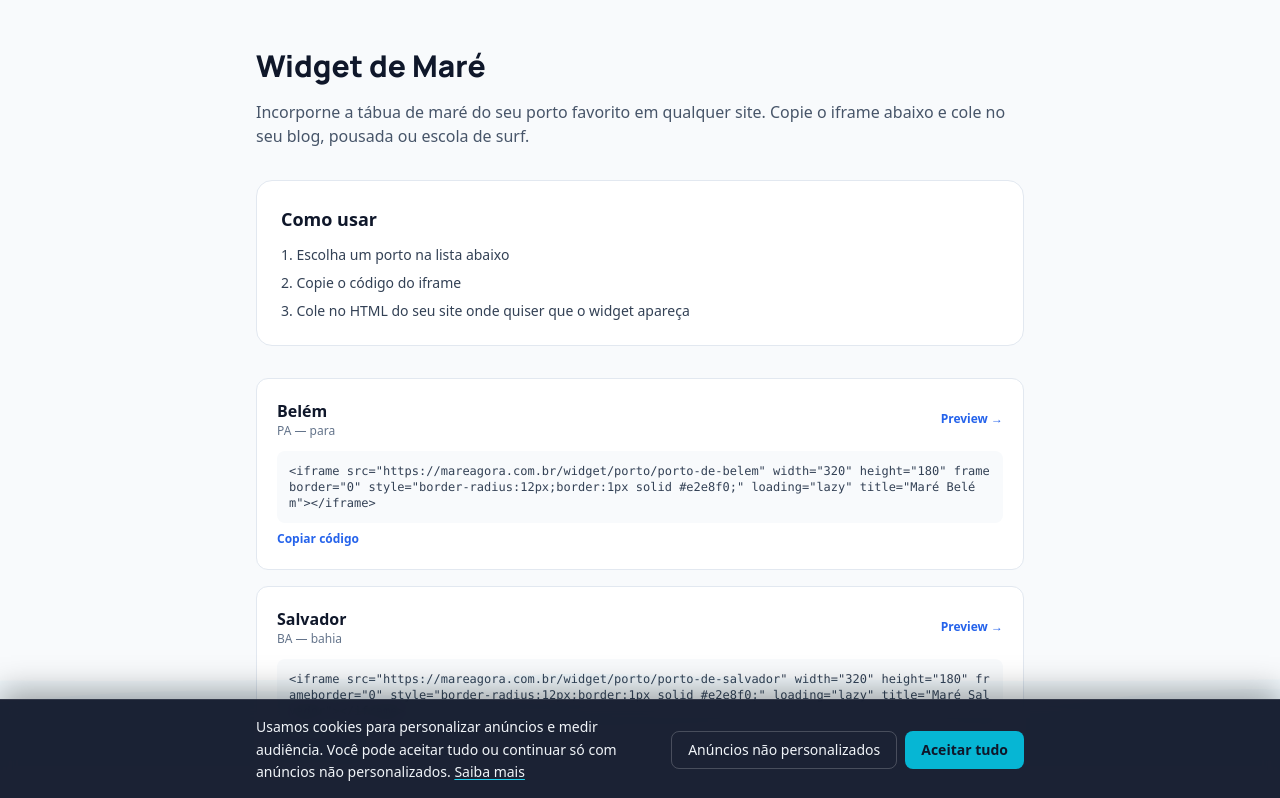
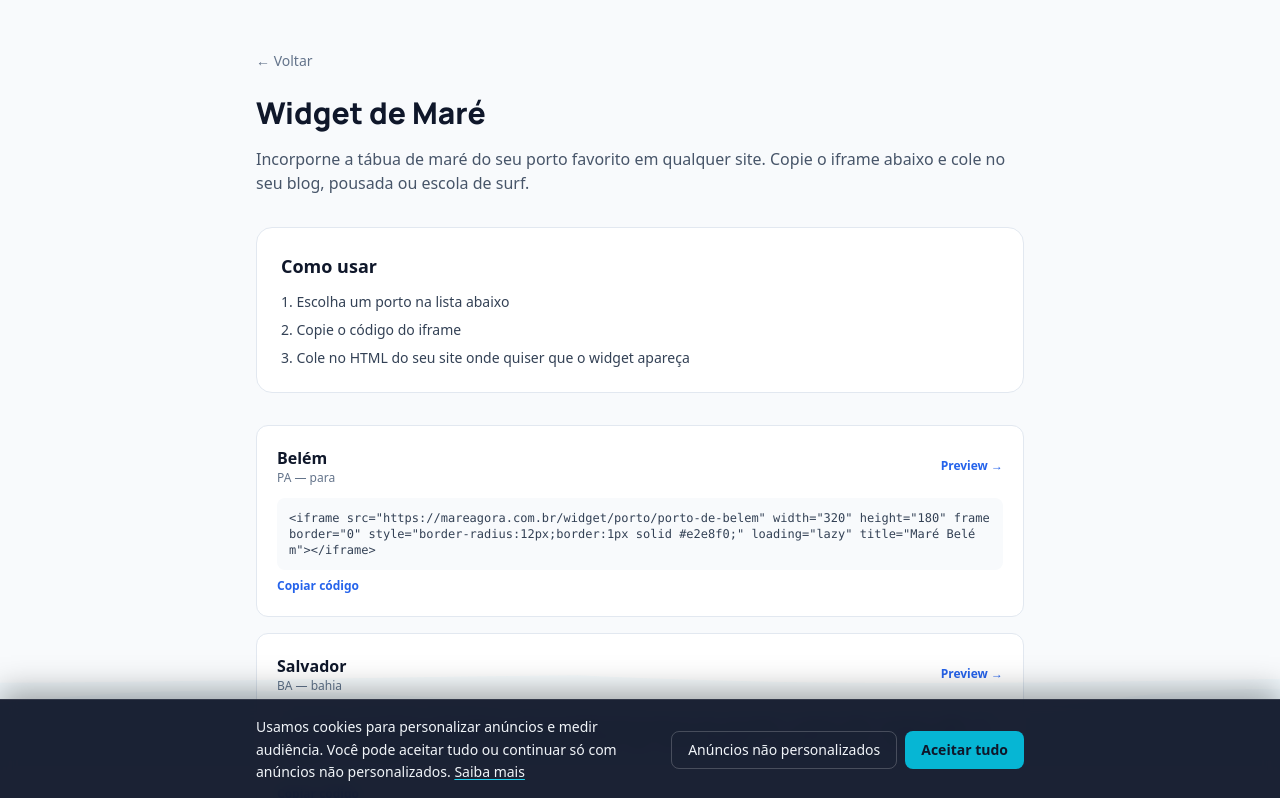
Before and after one commit to gustafa001/Mareagora, a Next.js app: page /widget in a window 1280 px wide. Shown: the top 798 px of the page. Built offline with nearby package versions, Linux system fonts and the light colour scheme.

Commit message:
feat(widget): adiciona botao voltar na pagina de embed

```diff
--- a/app/widget/page.tsx
+++ b/app/widget/page.tsx
@@ -18,6 +18,9 @@ export default function WidgetIndexPage() {
   return (
     <main className="min-h-screen bg-slate-50 py-12 px-4">
       <div className="max-w-3xl mx-auto">
+        <Link href="/" className="inline-flex items-center gap-1 text-sm text-slate-500 hover:text-slate-700 mb-6">
+          ← Voltar
+        </Link>
         <h1 className="text-3xl font-black text-slate-900 font-syne mb-4">Widget de Maré</h1>
         <p className="text-slate-600 mb-8">
           Incorporne a tábua de maré do seu porto favorito em qualquer site. Copie o iframe abaixo e cole no seu blog, pousada ou escola de surf.
```
